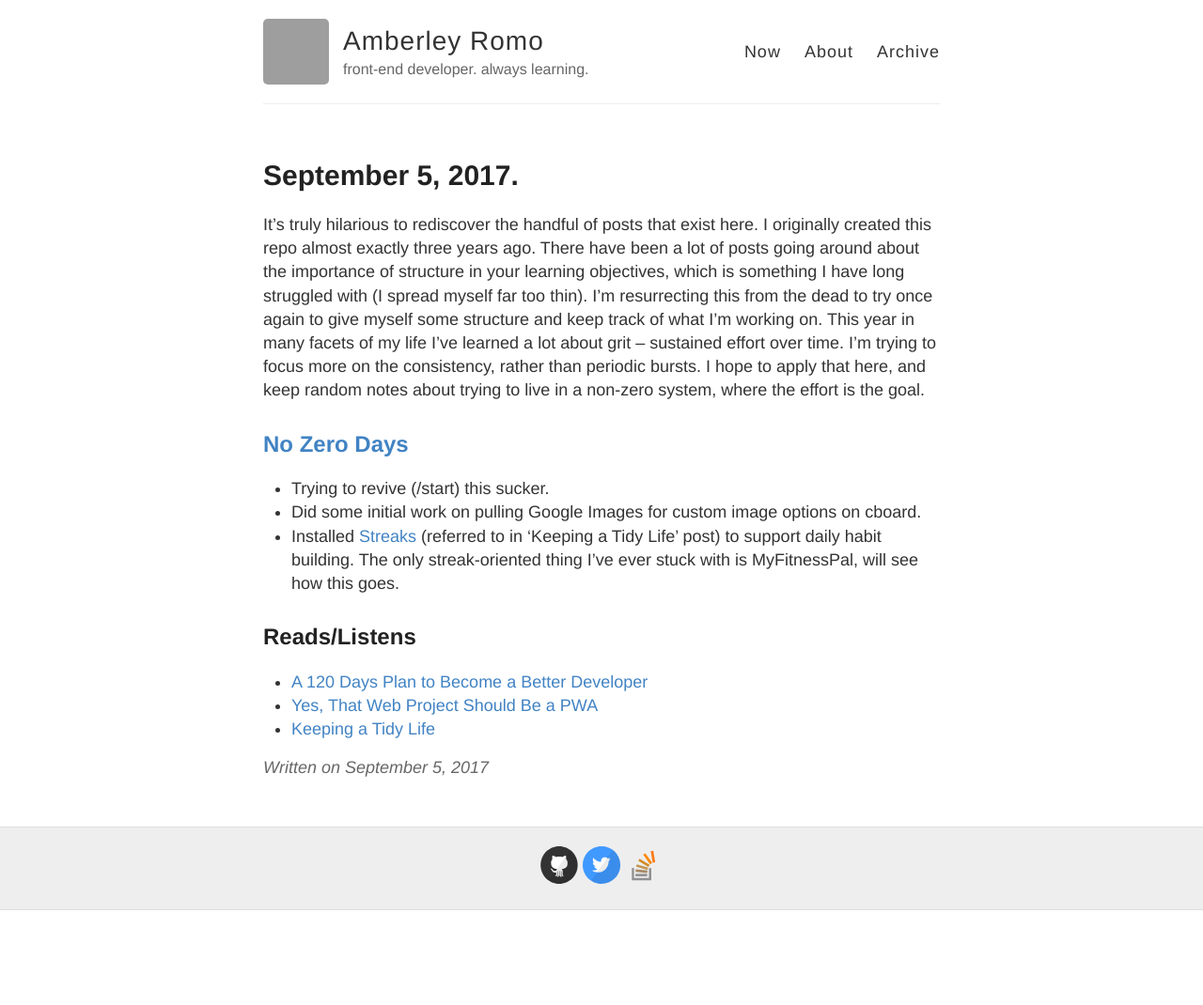
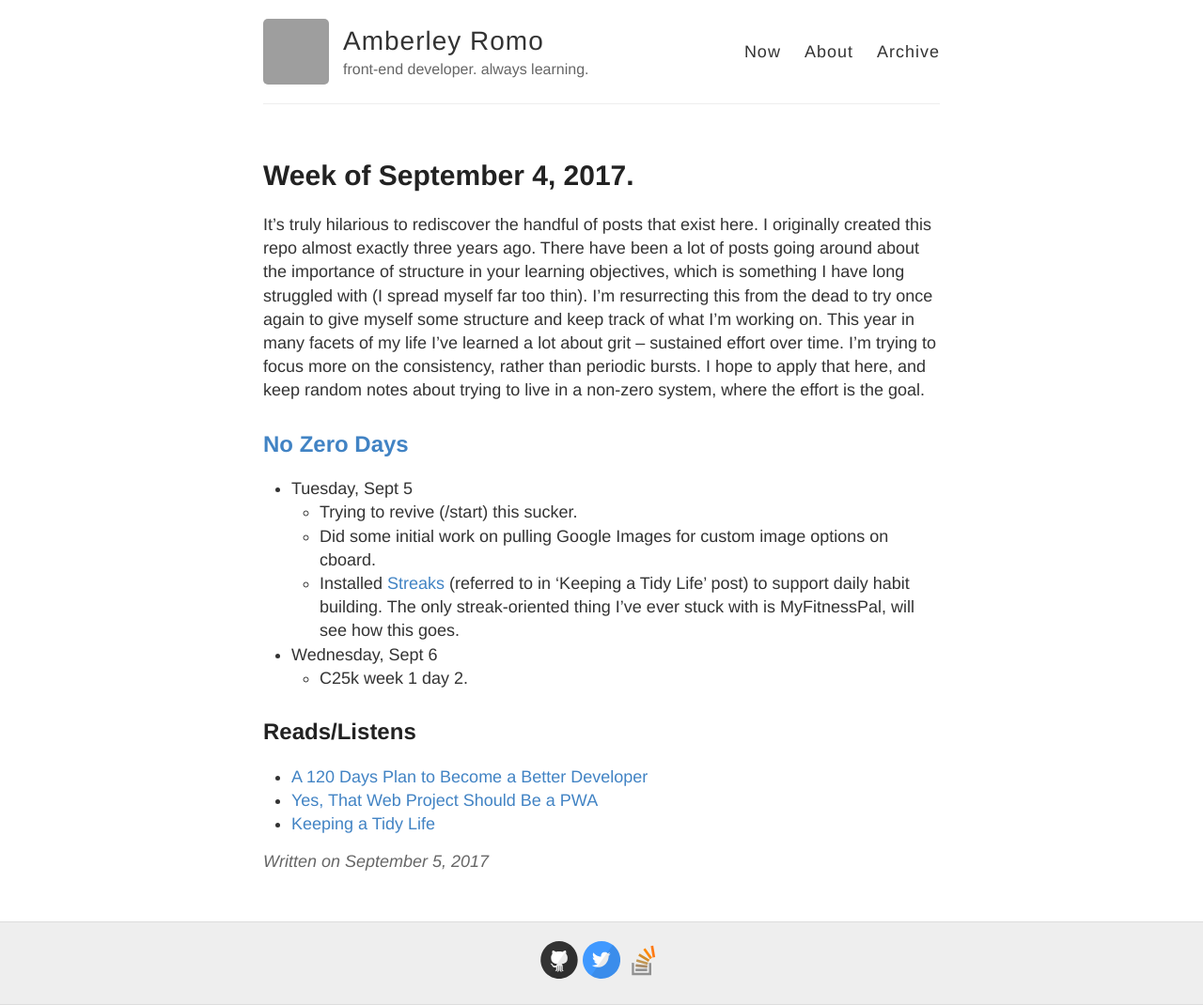
Before and after one commit to amberleyromo/amberleyromo.github.io, a Jekyll site: the page built from _posts/2017-9-5-Week-of-Sept-4.md, in a window 1280 px wide. Shown: the whole page at 94% size. Built offline with Jekyll 4.4.1, drawn with Linux system fonts in a browser that asks for light colours; before the commit the page ends 969 px from its top, so only the background shows below that; grey boxes are pictures that could not be loaded.

Commit message:
Update: Sept 6

```diff
--- a/_posts/2017-9-5-Starting-Again.md
+++ b/_posts/2017-9-5-Week-of-Sept-4.md
@@ -1,16 +1,19 @@
 ---
 layout: post
-title: September 5, 2017.
+title: Week of September 4, 2017.
 ---
 
 It's truly hilarious to rediscover the handful of posts that exist here. I originally created this repo almost exactly three years ago. There have been a lot of posts going around about the importance of structure in your learning objectives, which is something I have long struggled with (I spread myself far too thin). I'm resurrecting this from the dead to try once again to give myself some structure and keep track of what I'm working on. This year in many facets of my life I've learned a lot about grit -- sustained effort over time. I'm trying to focus more on the consistency, rather than periodic bursts. I hope to apply that here, and keep random notes about trying to live in a non-zero system, where the effort is the goal.
 
 ## [No Zero Days](https://www.reddit.com/r/getdisciplined/comments/1q96b5/i_just_dont_care_about_myself/cdah4af/)
-- Trying to revive (/start) this sucker.
-- Did some initial work on pulling Google Images for custom image options on cboard.
-- Installed [Streaks](https://streaksapp.com/) (referred to in 'Keeping a Tidy Life' post) to support daily habit building. The only streak-oriented thing I've ever stuck with is MyFitnessPal, will see how this goes.
+* Tuesday, Sept 5
+  * Trying to revive (/start) this sucker.
+  * Did some initial work on pulling Google Images for custom image options on cboard.
+  * Installed [Streaks](https://streaksapp.com/) (referred to in 'Keeping a Tidy Life' post) to support daily habit building. The only streak-oriented thing I've ever stuck with is MyFitnessPal, will see how this goes.
+* Wednesday, Sept 6
+  * C25k week 1 day 2.
 
 ## Reads/Listens
-- [A 120 Days Plan to Become a Better Developer](https://hackernoon.com/a-120-days-plan-to-become-a-better-developer-120daysbetterdev-4c3bbbdf31ee)
-- [Yes, That Web Project Should Be a PWA](https://alistapart.com/article/yes-that-web-project-should-be-a-pwa)
-- [Keeping a Tidy Life](https://medium.com/@ctrlaltjustine/keeping-a-tidy-life-f01bbe2a9b3e)
+* [A 120 Days Plan to Become a Better Developer](https://hackernoon.com/a-120-days-plan-to-become-a-better-developer-120daysbetterdev-4c3bbbdf31ee)
+* [Yes, That Web Project Should Be a PWA](https://alistapart.com/article/yes-that-web-project-should-be-a-pwa)
+* [Keeping a Tidy Life](https://medium.com/@ctrlaltjustine/keeping-a-tidy-life-f01bbe2a9b3e)
```
